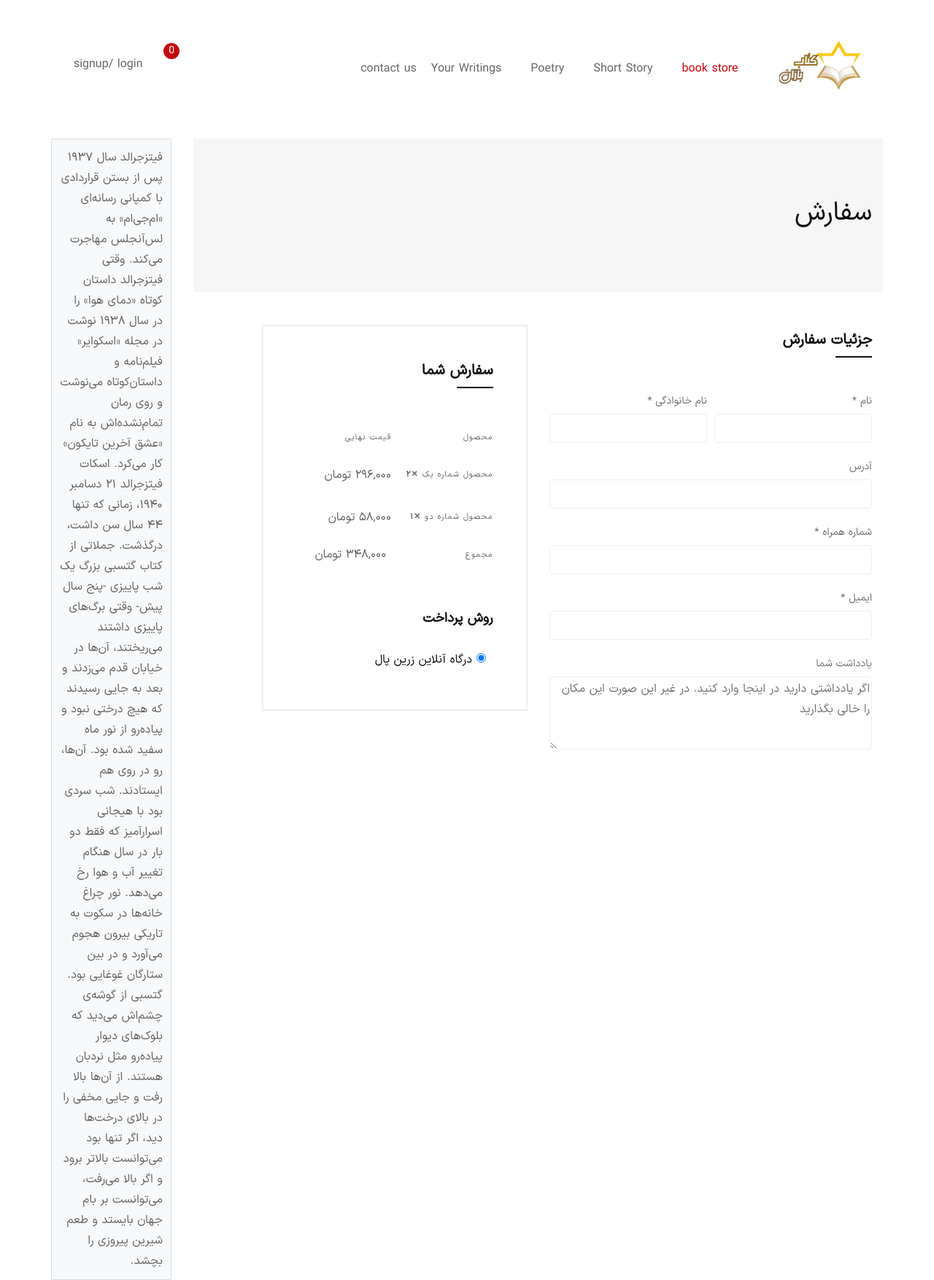
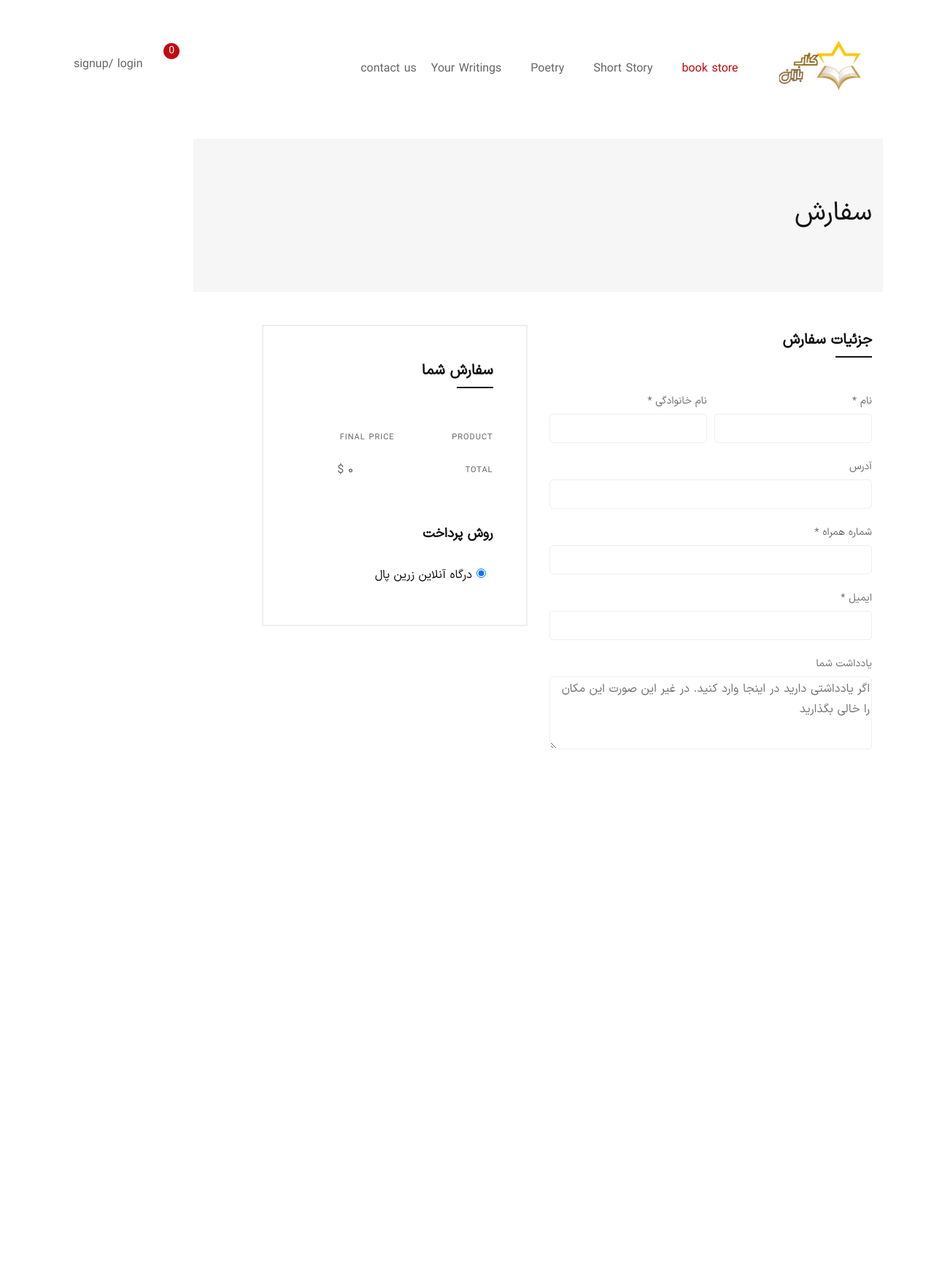
Before and after one commit to fatemeparand/ketabbaz, a Django app: page /order/create/ in a window 1280 px wide. Shown: the whole page at 73% size. After the commit the page ends 1027 px from the top, so only its background shows below. Run offline with Django 4.2, Linux system fonts and the light colour scheme; some libraries are stand-ins or nearby versions; some web fonts are replaced.

Commit message:
place the orderitem detail on the order_create page

```diff
--- a/book_store/forms.py
+++ b/book_store/forms.py
@@ -19,6 +19,7 @@ class BookForm(forms.ModelForm):
             'subject',
             'image',
         ]
+        # widgets = {'description': forms.Textarea(attrs={'col': 120, 'row': 10})}
 
 
 class CommentForm(forms.ModelForm):
--- /dev/null
+++ b/orders/forms.py
@@ -0,0 +1,2 @@
+from django import forms
+from .models import Order
--- a/template/_base.html
+++ b/template/_base.html
@@ -163,7 +163,7 @@
                 {% endblock %}
 
             </div>
-        {% if not request.resolver_match.url_name == 'cart_detail'  %}
+        {% if not request.resolver_match.url_name == 'cart_detail' and not request.resolver_match.url_name == 'order_create' %}
             <div class="col-2 ">
 
                 <div class="card bg-light">
--- a/template/orders/order_create.html
+++ b/template/orders/order_create.html
@@ -1,5 +1,8 @@
 {% extends '_base.html' %}
 {% load i18n %}
+{% load persian_translation_tags %}
+{% load humanize %}
+
 
 {% block page_title %}
     KetaBazan/{% trans 'checkout' %}
@@ -31,6 +34,7 @@
                         <div class="checkout-title mt--10">
                             <h2>جزئیات سفارش</h2>
                         </div>
+
                         <div class="checkout-form">
                             <form action="#" class="form form--checkout">
                                 <div class="form-row mb--20">
@@ -90,28 +94,29 @@
                                 <table class="table order-table order-table-2">
                                     <thead>
                                     <tr>
-                                        <th>محصول</th>
-                                        <th class="text-right">قیمت نهایی</th>
+                                        <th>{% trans 'product' %}</th>
+                                        <th class="text-right">{% trans 'final price' %}</th>
                                     </tr>
                                     </thead>
                                     <tbody>
-                                    <tr>
-                                        <th>محصول شماره یک
-                                            <strong><span>&#10005;</span>۲</strong>
+                                    {% for item in cart %}
+                                        <tr>
+                                        <th>{{ item.book_obj.book_name }}
+                                            <strong><span>&#10005;</span>{{ item.quantity }}</strong>
                                         </th>
-                                        <td class="text-right">۲۹۶,۰۰۰ تومان</td>
+                                        <td class="text-center">{{ item.book_obj.price|intcomma:False|translate_number }}
+                                            {% trans '$' %}</td>
                                     </tr>
-                                    <tr>
-                                        <th>محصول شماره دو
-                                            <strong><span>&#10005;</span>۱</strong>
-                                        </th>
-                                        <td class="text-right">۵۸,۰۰۰ تومان</td>
-                                    </tr>
+                                    {% endfor %}
+
+
+
                                     </tbody>
                                     <tfoot>
                                     <tr class="cart-subtotal">
-                                        <th>مجموع</th>
-                                        <td class="text-right">۳۴۸,۰۰۰ تومان</td>
+                                        <th>{% trans 'total' %}</th>
+                                        <td class="text-center">{{ cart.get_total_price|intcomma:False|translate_number }}
+                                        {% trans '$' %}</td>
                                     </tr>
                                     </tfoot>
                                 </table>
```
